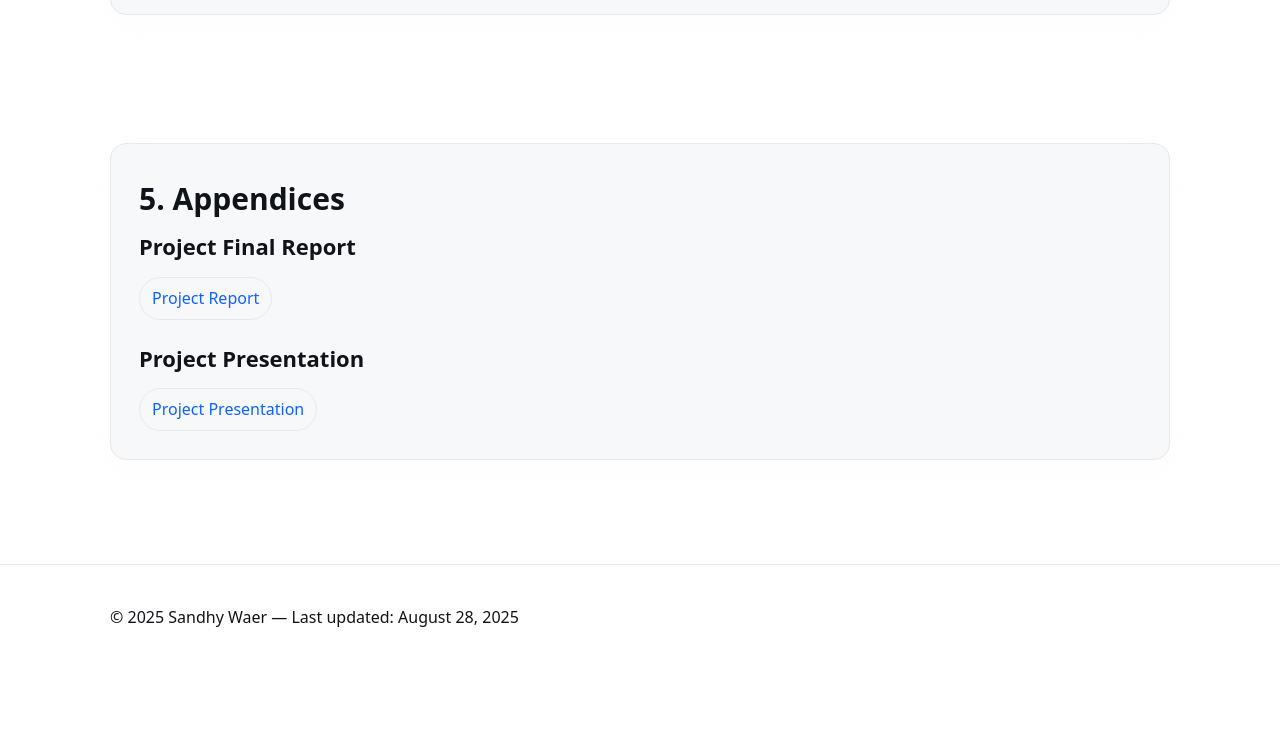
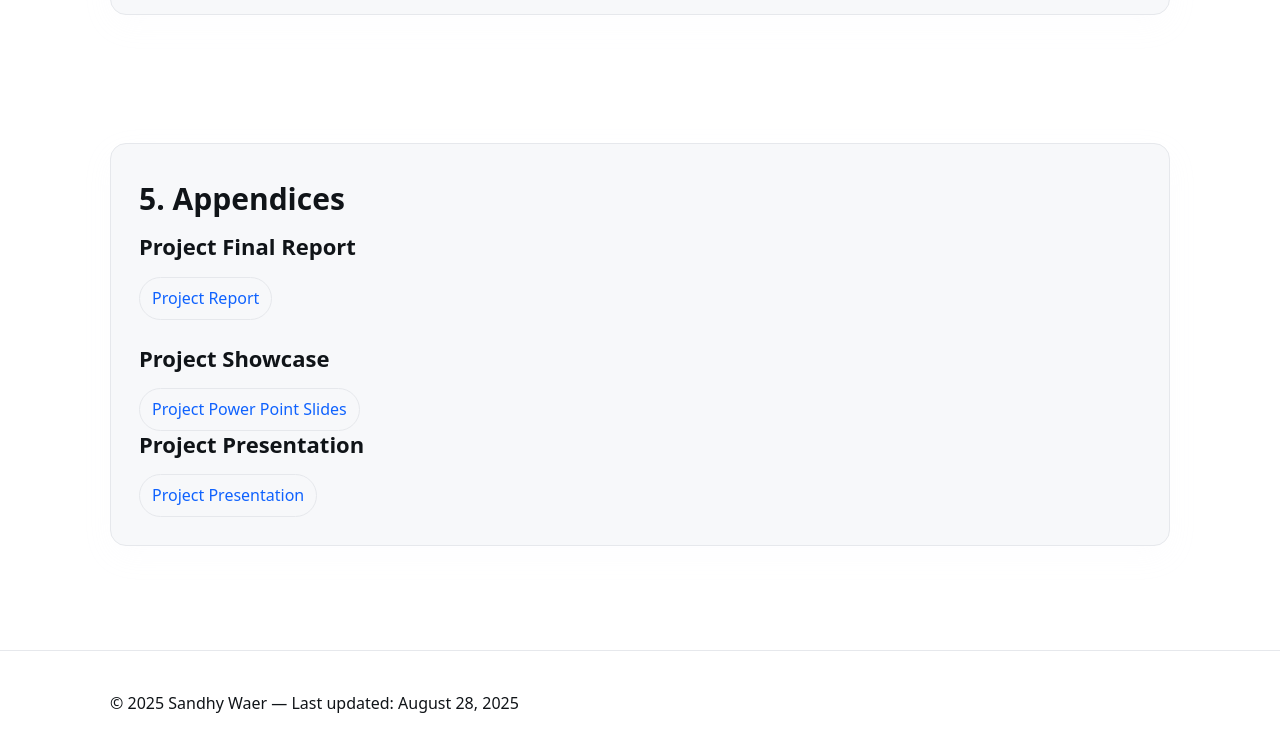
Before and after one commit to Sandhy-W/github--portfolio, a plain HTML site: page index.html in a window 1280 px wide. Shown: the part 3841-4593 px from the top of the page. Before the commit the page ends 4525 px from the top, so only its background shows below. Drawn offline with Linux system fonts and the light colour scheme.

Commit message:
Adding video

```diff
--- a/index.html
+++ b/index.html
@@ -250,11 +250,15 @@ document.addEventListener('DOMContentLoaded', () => {
           download="Final Report.pdf"
           aria-label="Download Final report as PDF"
           rel="noopener">Project Report</a><br><br>
-          <h3>Project Presentation</h3>
+          <h3>Project Showcase</h3>
            <a class="toggle print-hide"
           href="assests/PowerPointSlides.pptx"
           download="project.pptx"
           aria-label="Download project presentation as pptx"
+          rel="noopener">Project Power Point Slides</a>
+          <h3>Project Presentation</h3>
+           <a class="toggle print-hide"
+          href="https://youtu.be/Jd80fYQB5TY?si=TP_TfgjOG3bHGzL"
           rel="noopener">Project Presentation</a>
         </div>
         </div>
```
